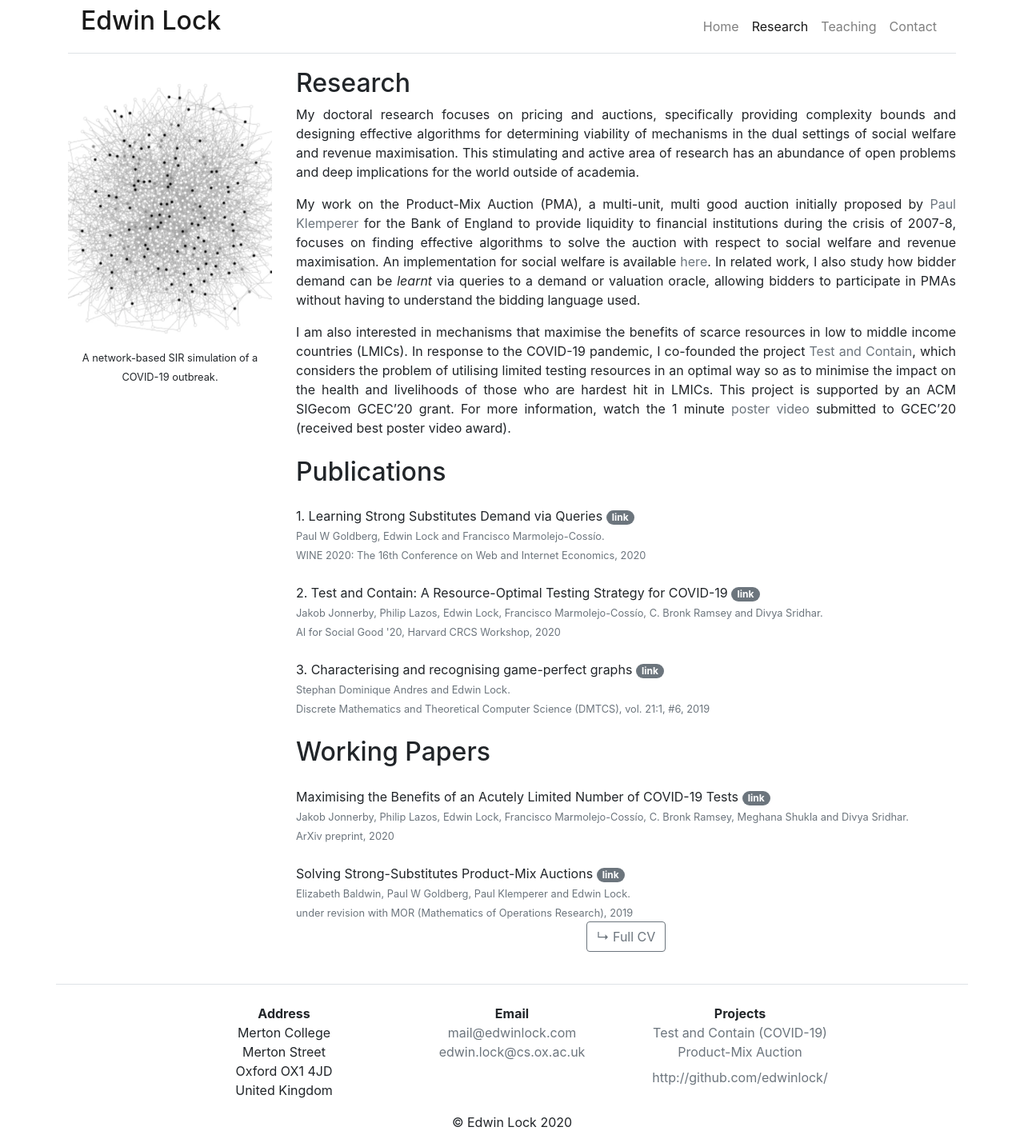
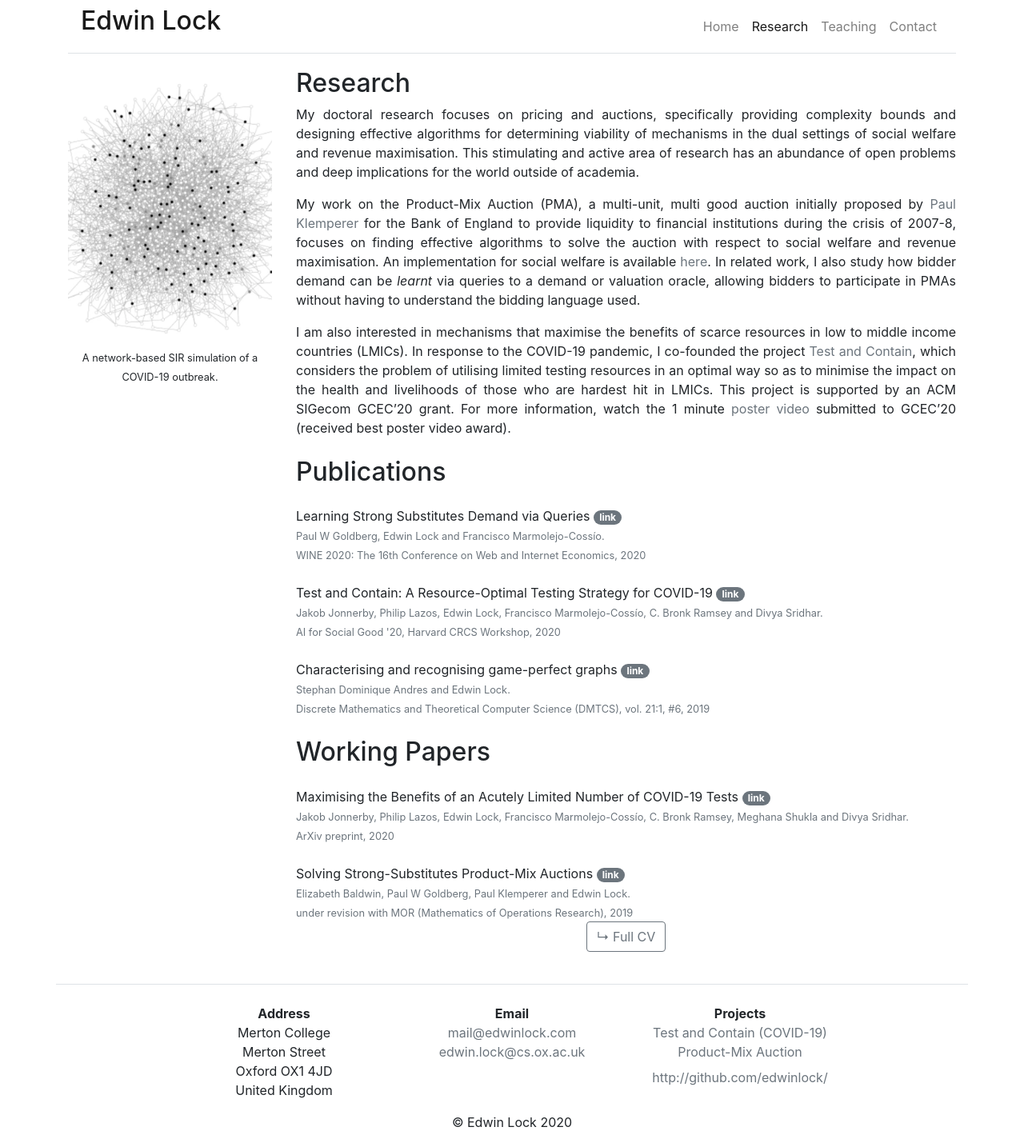
Before and after one commit to michelleg06/m-gonzalezamador.com, a Jekyll site: the page built from research.md, in a window 1280 px wide. Shown: the whole page at 80% size. Built offline with Jekyll 4.4.1, drawn with Linux system fonts in a browser that asks for light colours; nearby versions of some CDN libraries.

Commit message:
updated papers

```diff
--- a/_includes/publications.html
+++ b/_includes/publications.html
@@ -4,7 +4,8 @@
 
 {% for paper in papers %}
 <div class='mt-4'>
-{{ paper.number }}. {{ paper.title }}
+<!-- {{ paper.number }}.  -->
+{{ paper.title }}
 <a class="badge badge-pill badge-secondary" href="{{ paper.link }}">link</a>
 <br>
 <small class="text-secondary">
```
